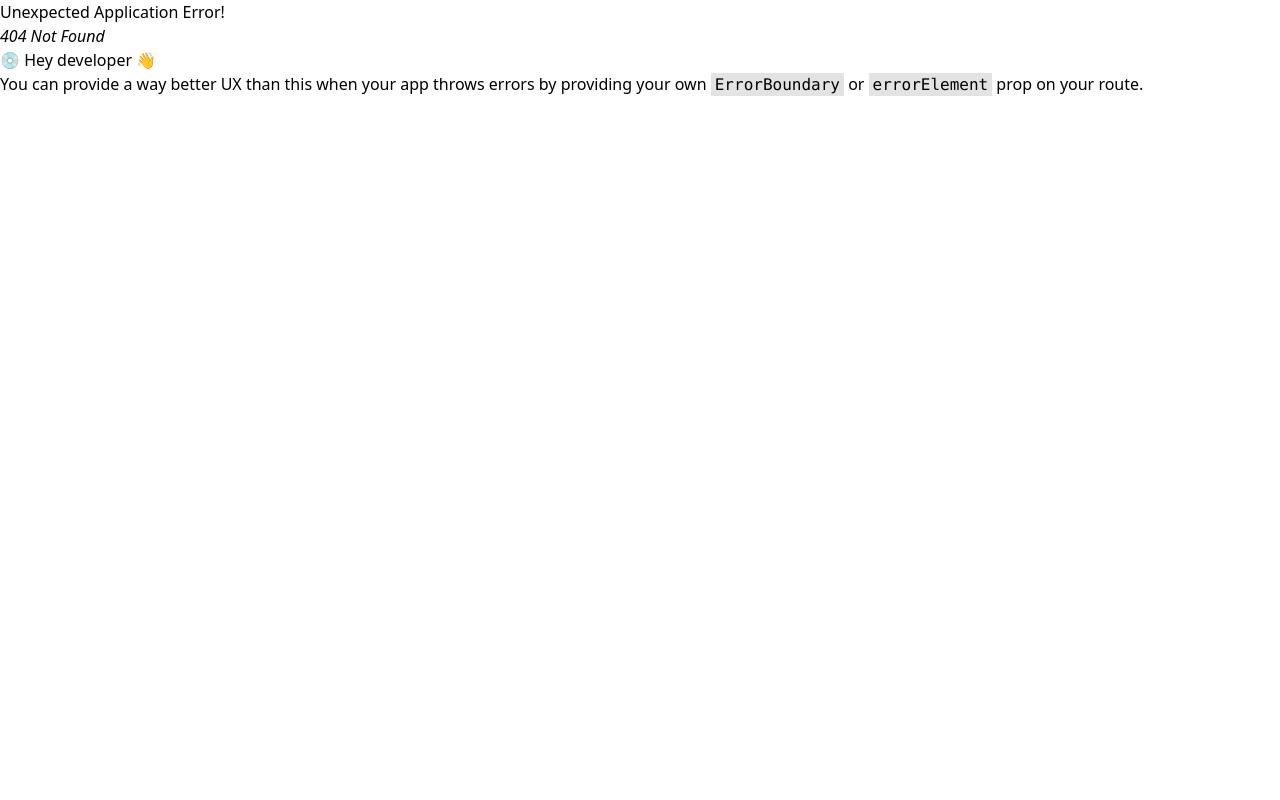
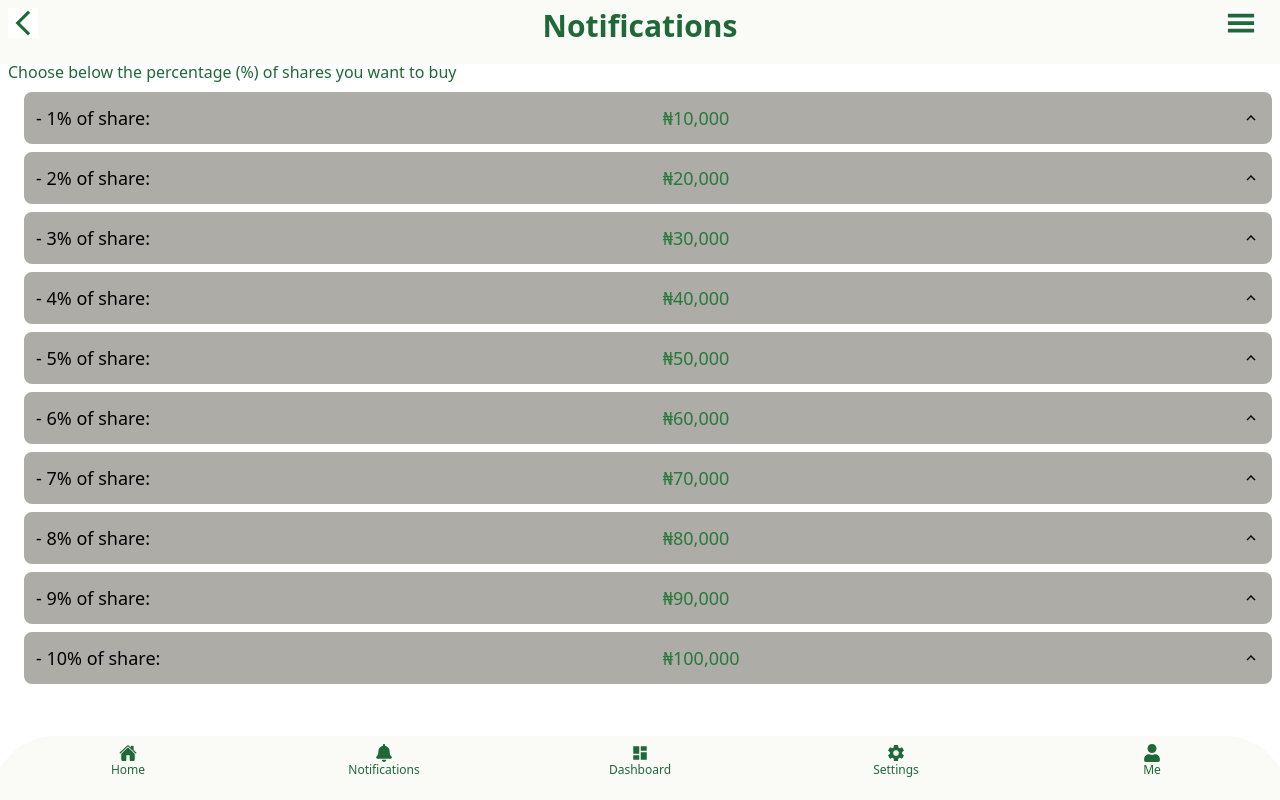
Before and after one commit to myconpeter/Waxmo, a React (Vite) app: page /home/buyshare in a window 1280 px wide. Before the commit this address had no page. Built offline with nearby package versions, Linux system fonts and the light colour scheme.

Commit message:
added some other pages

```diff
--- a/src/App.jsx
+++ b/src/App.jsx
@@ -22,6 +22,7 @@ import Settings from "./pages/settings";
 import Me from "./pages/me";
 import Analysis from "./pages/analysis";
 import ShareInfo from "./pages/shareInfo";
+import BuyShare from "./pages/buyShare";
 
 
 const router = createBrowserRouter(
@@ -41,6 +42,7 @@ const router = createBrowserRouter(
         <Route path="me" element={<Me />} />
         <Route path="analysis" element={<Analysis />} />
         <Route path="shareinfo" element={<ShareInfo />} />
+        <Route path="buyshare" element={<BuyShare />} />
 
 
 
--- a/src/components/menu.jsx
+++ b/src/components/menu.jsx
@@ -1,7 +1,8 @@
 import { useState } from 'react';
 import { GiHamburgerMenu } from "react-icons/gi";
 import { FaTimes } from "react-icons/fa";
-import { IoCaretBackCircleSharp } from "react-icons/io5";
+import { MdArrowBackIosNew } from "react-icons/md";
+
 
 
 
@@ -45,13 +46,13 @@ const Menu = () => {
 
 
     return (
-        <div className='flex  bg-white  h-20'>
+        <div className='fixed z-50 w-fit h-16 max-w-screen -translate-x-1/2  top-0 left-1/2 bg-lightGray'>
 
 
-            <div className='flex items-center justify-between   h-20 w-screen'>
+            <div className='flex items-center justify-between  p-2  h-fit w-screen'>
 
                 <div className=''>
-                    <button className=' text-overLay bg-white   mr-4  h-20 text-3xl   '>{<IoCaretBackCircleSharp />}
+                    <button className=' text-overLay bg-white   mr-4  text-3xl   '>{<MdArrowBackIosNew />}
                     </button>
                 </div>
 
--- a/src/layouts/homeLayout.jsx
+++ b/src/layouts/homeLayout.jsx
@@ -8,7 +8,7 @@ import { Outlet } from "react-router-dom";
 
 const homeLayout = () => {
     return (
-        <div>
+        <div className="mb-20">
 
 
             <nav class="relative bg-brightYellow w-full">
@@ -20,7 +20,7 @@ const homeLayout = () => {
 
 
 
-                    <div className="fixed z-50 w-fit h-16 max-w-screen -translate-x-1/2  rounded-t-full p-2 bottom-0 left-1/2 bg-lightGray">
+                    <div className="fixed z-50 w-fit h-16 max-w-screen  -translate-x-1/2  rounded-t-full p-2 bottom-0 left-1/2 bg-lightGray">
                         <div className="flex w-screen">
                             <div className=" flex flex-col flex-1 items-center justify-center  " >
                                 <IoHome className="text-overLay text-lg" />
@@ -29,7 +29,7 @@ const homeLayout = () => {
                             <div className=" flex flex-col flex-1 items-center justify-center" >
 
                                 <FaBell className="text-overLay text-lg" />
-                                <p className="text-center text-xs text-overLay">notifications</p>
+                                <p className="text-center text-xs text-overLay">Notifications</p>
                             </div>
                             <div className=" flex flex-col flex-1 items-center justify-center" >
 
@@ -39,7 +39,7 @@ const homeLayout = () => {
                             <div className=" flex flex-col flex-1 items-center justify-center" >
 
                                 <IoSettingsSharp className="text-overLay text-lg" />
-                                <p className="text-center text-xs text-overLay">settings</p>
+                                <p className="text-center text-xs text-overLay">Settings</p>
                             </div>
                             <div className=" flex flex-col flex-1 items-center justify-center" >
 
--- /dev/null
+++ b/src/pages/buyShare.jsx
@@ -0,0 +1,158 @@
+import { useState } from "react";
+import Menu from '../components/menu'
+import { MdKeyboardArrowDown } from "react-icons/md";
+import { MdKeyboardArrowUp } from "react-icons/md";
+
+
+
+const buyShare = () => {
+
+    const [selected, setSelected] = useState(null)
+
+    const toggle = (i) => {
+        console.log(i)
+
+        if (selected === i) {
+            return setSelected(null)
+
+        }
+
+        setSelected(i)
+    }
+
+
+    return (
+        <div className='mt-2 p-2 '>
+            <Menu />
+
+            <div className="mt-2 relative">
+
+            </div>
+
+
+            <div>
+                <div className="">
+                    <p className="text-overLay text-3xl font-bold underline">Want to buy a Share ? </p>
+
+                </div>
+
+                <div>
+                    <p className="text-overLay ">Choose below the percentage (%) of shares you want to buy</p>
+                </div>
+            </div>
+
+
+            {data.map((item) => (
+                <div className='mt-2 ml-4 bg-darkGray h-fit p-3 rounded-lg' key={item.id}>
+
+                    <div className="flex text-lg font-medium  justify-between items-center cursor-pointer" onClick={() => toggle(item.id)}>
+                        <h3 className='text-black'>{item.title} </h3>
+                        <p className="text-darkGreen">{item.Amount}</p>
+
+                        <span>{selected === item.id ? <MdKeyboardArrowDown /> : <MdKeyboardArrowUp />
+                        }</span>
+
+                    </div>
+                    <p className={selected === item.id ? 'text-black text-md mt-1' : 'text-white text-lg  overflow-hidden max-h-0'}>{item.link0ne} </p>
+                    <p className={selected === item.id ? 'text-black text-md mt-1' : 'text-white text-lg overflow-hidden max-h-0'}>{item.linkTwo} </p>
+                    <p className={selected === item.id ? 'text-black text-md mt-1' : 'text-white text-lg overflow-hidden max-h-0'}>{item.linkThree} </p>
+
+                    <p className={selected === item.id ? 'text-overLay text-sm mt-1' : 'text-white text-lg overflow-hidden max-h-0'}> Note : Link will redirect you to WaxMo Manager whatsapp page </p>
+                </div>
+            ))}
+
+        </div>
+    )
+}
+
+
+
+const data = [
+    {
+        id: 1,
+        title: "- 1% of share: ",
+        Amount: " ₦10,000",
+        link0ne: " link to manager 1 ",
+        linkTwo: " link to manager 2 ",
+        linkThree: " link to manager 3 "
+
+
+    },
+
+    {
+        id: 2,
+        title: "- 2% of share: ",
+        Amount: " ₦20,000",
+        link0ne: " link to manager 1 ",
+        linkTwo: " link to manager 2 ",
+        linkThree: " link to manager 3 "
+    },
+
+    {
+        id: 3,
+        title: "- 3% of share: ",
+        Amount: " ₦30,000",
+        link0ne: " link to manager 1 ",
+        linkTwo: " link to manager 2 ",
+        linkThree: " link to manager 3 "
+    },
+
+    {
+        id: 4,
+        title: "- 4% of share: ",
+        Amount: " ₦40,000",
+        link0ne: " link to manager 1 ",
+        linkTwo: " link to manager 2 ",
+        linkThree: " link to manager 3 "
+    },
+    {
+        id: 5,
+        title: "- 5% of share: ",
+        Amount: " ₦50,000",
+        link0ne: " link to manager 1 ",
+        linkTwo: " link to manager 2 ",
+        linkThree: " link to manager 3 "
+    },
+    {
+        id: 6,
+        title: "- 6% of share: ",
+        Amount: " ₦60,000",
+        link0ne: " link to manager 1 ",
+        linkTwo: " link to manager 2 ",
+        linkThree: " link to manager 3 "
+    },
+    {
+        id: 7,
+        title: "- 7% of share: ",
+        Amount: " ₦70,000",
+        link0ne: " link to manager 1 ",
+        linkTwo: " link to manager 2 ",
+        linkThree: " link to manager 3 "
+    },
+    {
+        id: 8,
+        title: "- 8% of share: ",
+        Amount: " ₦80,000",
+        link0ne: " link to manager 1 ",
+        linkTwo: " link to manager 2 ",
+        linkThree: " link to manager 3 "
+    },
+    {
+        id: 9,
+        title: "- 9% of share: ",
+        Amount: " ₦90,000",
+        link0ne: " link to manager 1 ",
+        linkTwo: " link to manager 2 ",
+        linkThree: " link to manager 3 "
+    },
+    {
+        id: 10,
+        title: "- 10% of share: ",
+        Amount: " ₦100,000",
+        link0ne: " link to manager 1 ",
+        linkTwo: " link to manager 2 ",
+        linkThree: " link to manager 3 "
+    }
+]
+
+export default buyShare
--- a/src/pages/loginORsignup.jsx
+++ b/src/pages/loginORsignup.jsx
@@ -33,12 +33,12 @@ const loginORsignup = () => {
                             <h4 className=" mt-4 text-4xl   text-white">You're Welcome!</h4>
 
 
-                            <div className="">
+                            <div className=" ">
 
                                 <div className='group border-2 border-white mb-2  items-center px-3 mt-12  bg-transparent rounded-full flex flex-col w-screen '>
                                     <Link
                                         to="/login"
-                                        className='group text-blabk items-center p-3  text-white  bg-blue-500 text-2xl font-semibold rounded-lg flex cursor-pointer w-fit'
+                                        className='group text-blabk items-center p-3  text-white   text-2xl font-semibold rounded-lg flex cursor-pointer w-fit'
                                     >
                                         LOGIN
                                     </Link>
@@ -46,7 +46,7 @@ const loginORsignup = () => {
                                 <div className='group border-2 border-white   items-center px-3   bg-white rounded-full flex flex-col w-screen '>
                                     <Link
                                         to="/signup"
-                                        className='group text-blabk items-center p-3  text-black  bg-blue-500 text-2xl font-bold rounded-lg flex cursor-pointer w-fit'
+                                        className='group text-blabk items-center p-3  text-black   text-2xl font-bold rounded-lg flex cursor-pointer w-fit'
                                     >
                                         SIGNUP
                                     </Link>
--- a/src/pages/shareInfo.jsx
+++ b/src/pages/shareInfo.jsx
@@ -1,5 +1,9 @@
 import { useState } from "react";
 import Menu from '../components/menu'
+import { MdKeyboardArrowDown } from "react-icons/md";
+import { MdKeyboardArrowUp } from "react-icons/md";
+
+
 
 const ShareInfo = () => {
 
@@ -18,7 +22,7 @@ const ShareInfo = () => {
 
 
     return (
-        <div className='mt-2 p-2'>
+        <div className='mt-2 p-2 '>
             <Menu />
 
 
@@ -26,10 +30,11 @@ const ShareInfo = () => {
             {data.map((item) => (
                 <div className='mt-2 ml-4 bg-darkGray d p-2 rounded-lg' key={item.id}>
 
-                    <div className="flex text-lg font-medium text-red-500 dark:text-green-500 justify-between items-center cursor-pointer" onClick={() => toggle(item.id)}>
+                    <div className="flex text-lg font-medium  justify-between items-center cursor-pointer" onClick={() => toggle(item.id)}>
                         <h3 className='text-overLay'>{item.title}</h3>
 
-                        <span>{selected === item.id ? '-' : '+'}</span>
+                        <span>{selected === item.id ? <MdKeyboardArrowDown /> : <MdKeyboardArrowUp />
+                        }</span>
 
                     </div>
 
```
